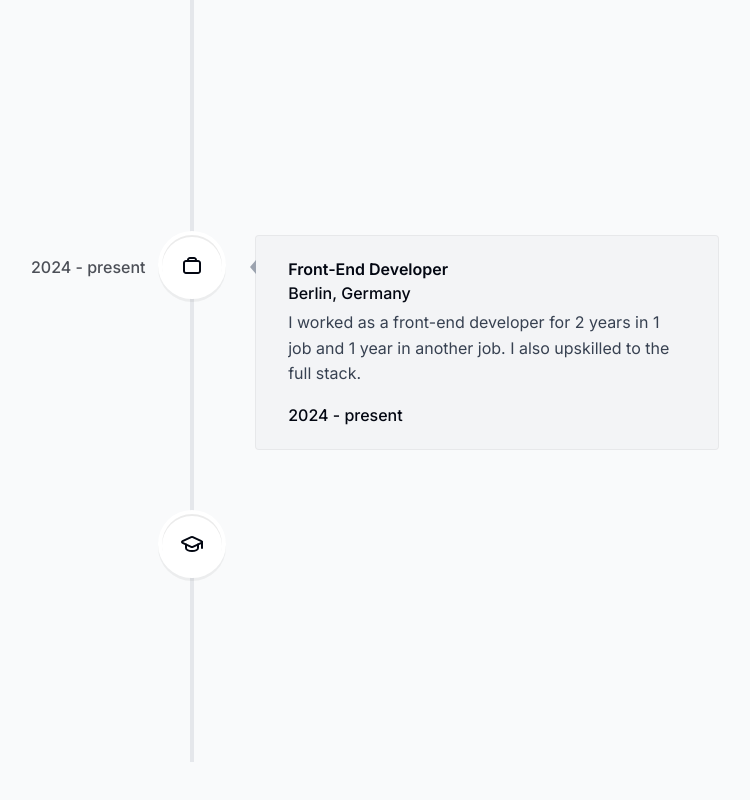
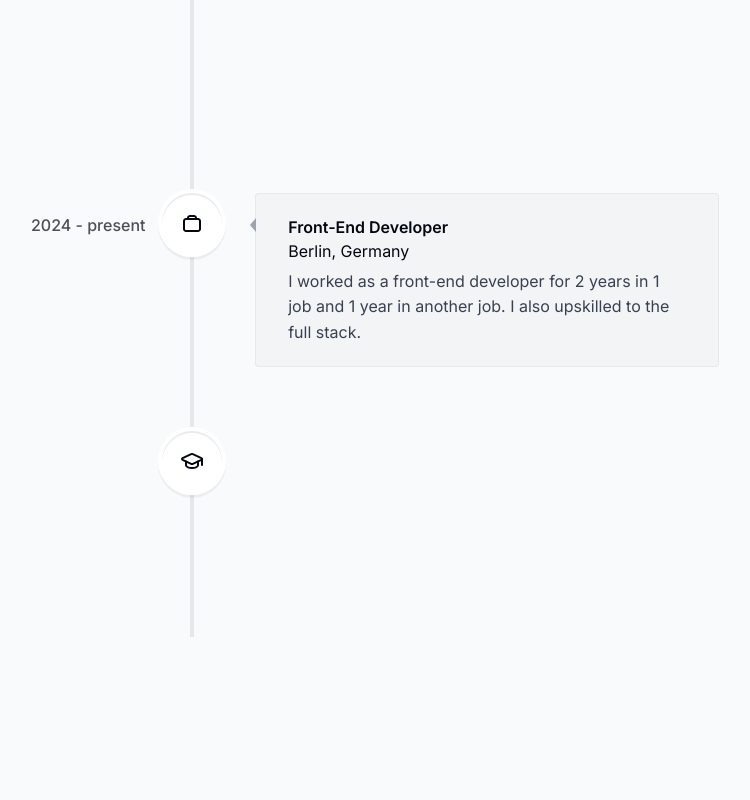
Before and after one commit to marialitwa/portfolio-web-developer, a Next.js app: page / in a window 1280 px wide. Shown: the part 3370-4170 px from the top of the page, without its empty margins (448-1198 px from the left). Built offline with nearby package versions, Linux system fonts and the light colour scheme.

Commit message:
Update css in experience section.

```diff
--- a/components/experience.tsx
+++ b/components/experience.tsx
@@ -38,12 +38,11 @@ export default function Experience() {
               }}
             >
               <h3 className="font-semibold capitalize">{experience.title}</h3>
-              <p className="font-normal !mt-0">{experience.location}</p>
+              <p className="!font-normal !mt-0">{experience.location}</p>
               {/* !mt-0: Exclamation mark overrides predefined styles of a third-party component */}
               <p className="!mt-1 !font-normal text-gray-700">
                 {experience.description}
               </p>
-              <p>{experience.date}</p>
             </VerticalTimelineElement>
           </React.Fragment>
         ))}
```
